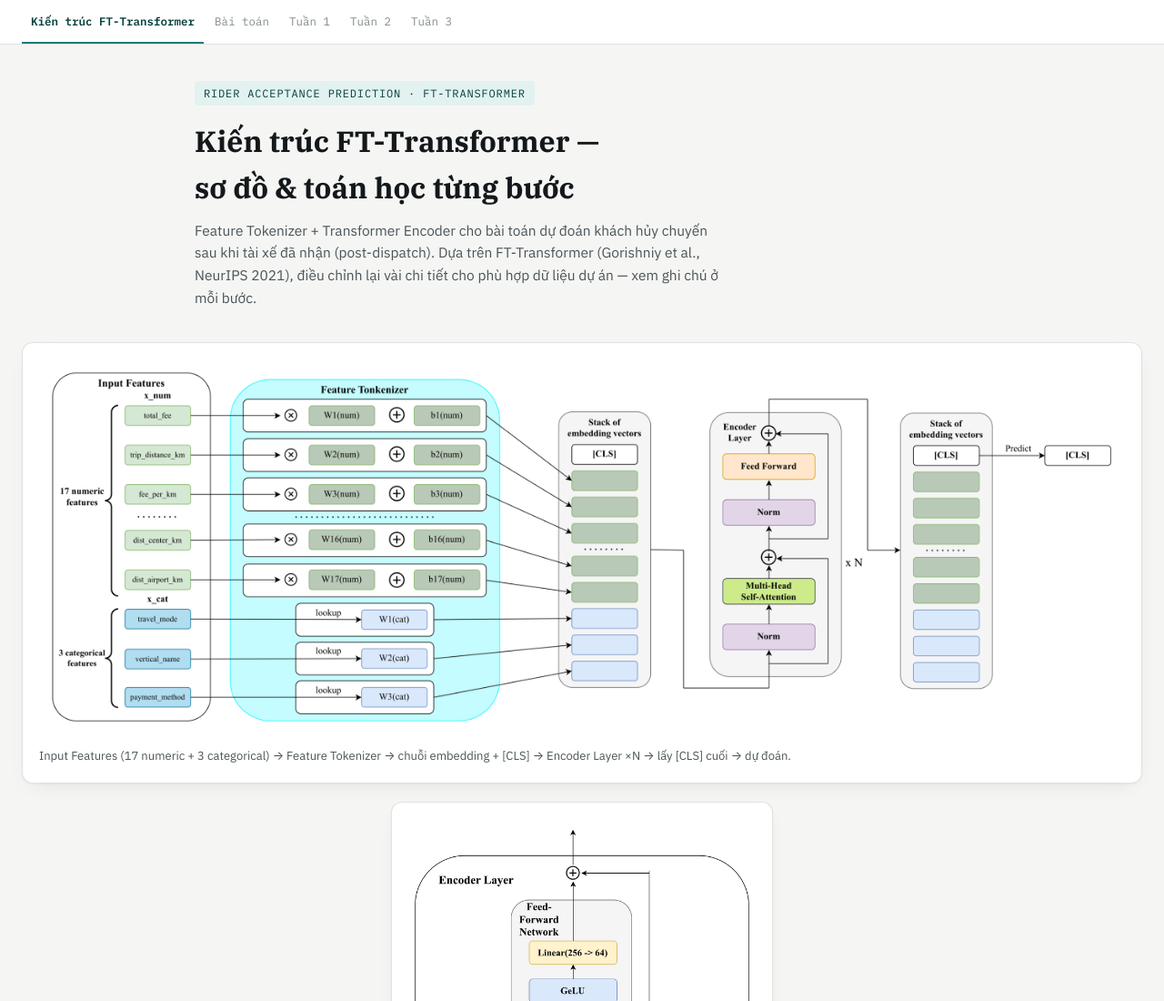
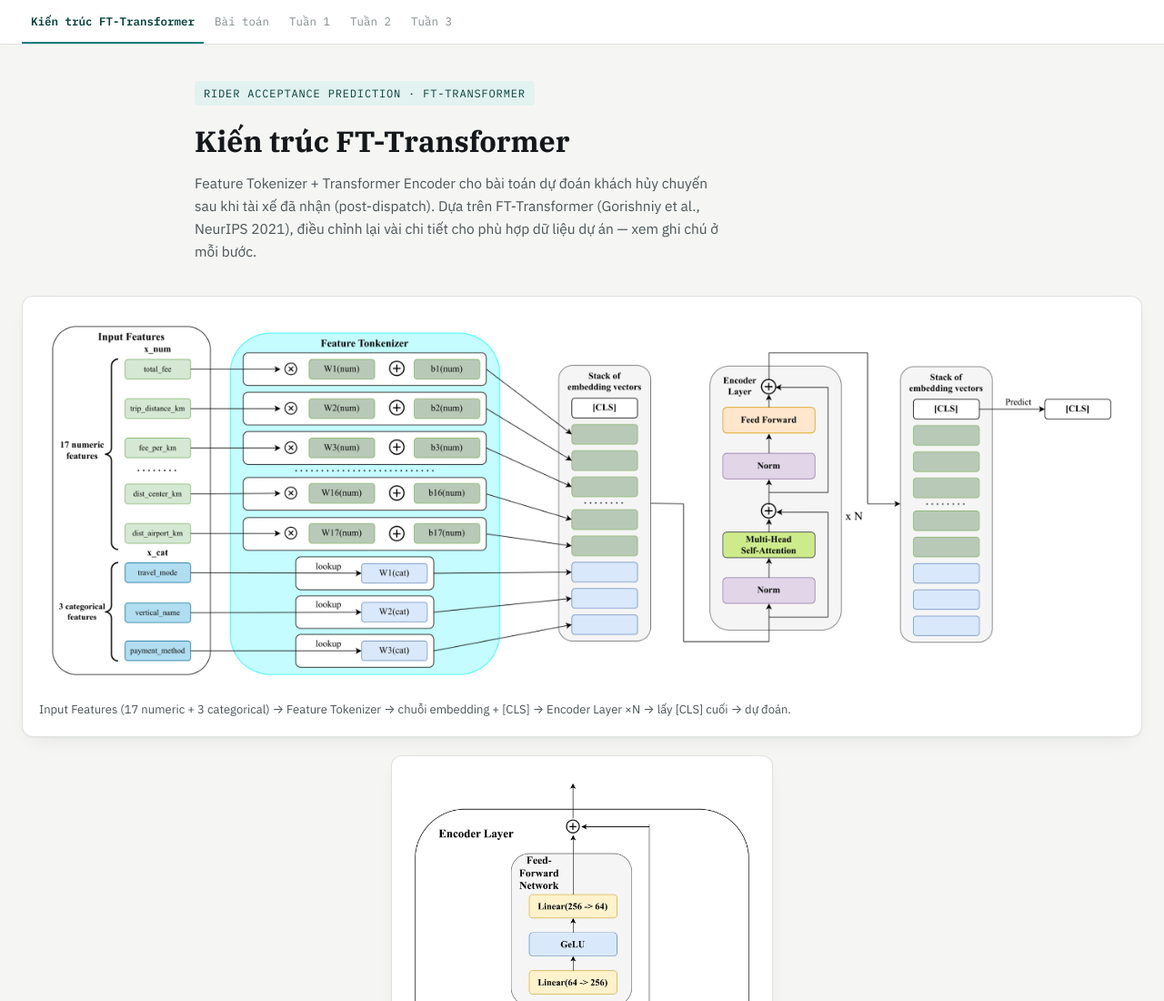
Before and after one commit to thanhhiepvo/Matching-Rider-Acceptance-Rate, a plain HTML site: page docs/index.html in a window 1280 px wide. Shown: the top 1100 px of the page at 91% size. Drawn offline with nearby package versions, Linux system fonts and the light colour scheme.

Commit message:
Shorten architecture page title to just "Kiến trúc FT-Transformer"

```diff
--- a/docs/index.html
+++ b/docs/index.html
@@ -24,7 +24,7 @@
 
   <header class="page">
     <span class="eyebrow">Rider Acceptance Prediction · FT-Transformer</span>
-    <h1>Kiến trúc FT-Transformer — sơ đồ &amp; toán học từng bước</h1>
+    <h1>Kiến trúc FT-Transformer</h1>
     <p class="subtitle">Feature Tokenizer + Transformer Encoder cho bài toán dự đoán khách hủy chuyến sau khi tài xế đã nhận (post-dispatch). Dựa trên FT-Transformer (Gorishniy et al., NeurIPS 2021), điều chỉnh lại vài chi tiết cho phù hợp dữ liệu dự án — xem ghi chú ở mỗi bước.</p>
   </header>
 
```
